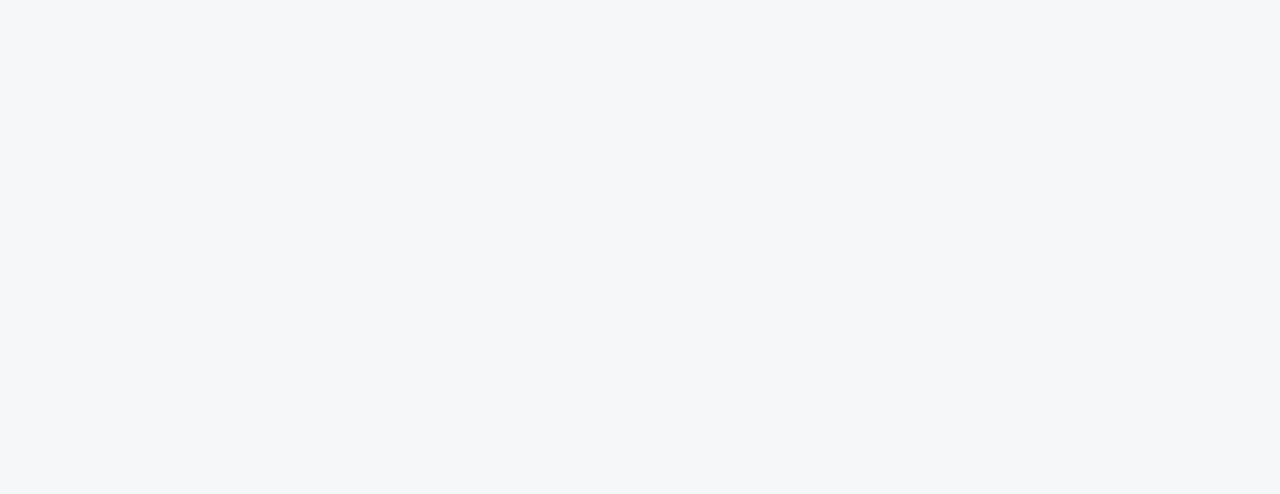
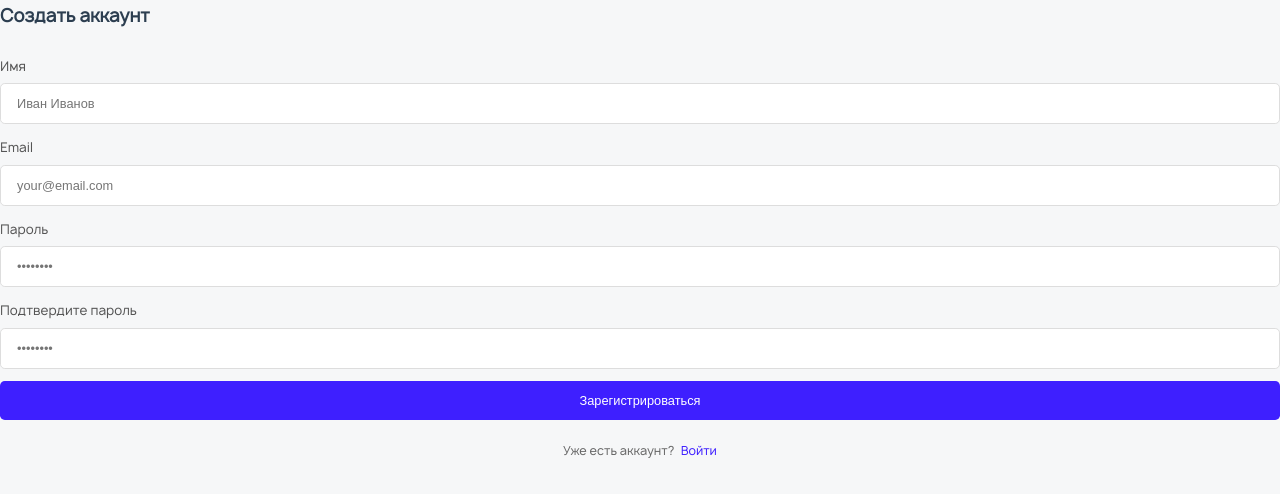
Before and after one commit to qiuscou/hackathon, a Vue app in the folder investium/: page /sign_up in a window 1280 px wide. Before the commit this address had no page. Shown: the top 494 px of the page. Built offline with nearby package versions, Linux system fonts and the light colour scheme.

Commit message:
Sign In + Sign Up

```diff
--- a/investium/src/components/NavBar.vue
+++ b/investium/src/components/NavBar.vue
@@ -10,7 +10,18 @@ export default {
         startups: 'Стартапы',
         how_it_works: 'Как это работает',
       },
+      isHomePage: this.$route.path === '/',
     }
+  },
+  watch: {
+    $route(to) {
+      this.isHomePage = to.path === '/'
+    },
+  },
+  methods: {
+    goToNewPage(page) {
+      this.$router.push({ name: page })
+    },
   },
 }
 </script>
@@ -32,8 +43,12 @@ export default {
         <button class="search-btn">
           <i class="fas fa-search"></i>
         </button>
-        <button class="btn btn-login">{{ navBarData.sign_in }}</button>
-        <button class="btn btn-primary">{{ navBarData.sign_up }}</button>
+        <button class="btn btn-login" @click="goToNewPage('SignIn')">
+          {{ navBarData.sign_in }}
+        </button>
+        <button class="btn btn-primary" @click="goToNewPage('SignUp')">
+          {{ navBarData.sign_up }}
+        </button>
       </div>
     </div>
   </header>
--- /dev/null
+++ b/investium/src/components/SignIn.vue
@@ -0,0 +1,115 @@
+<script>
+export default {
+  data() {
+    return {
+      signInData: {
+        account_login: 'Вход в аккаунт',
+        email: 'Email',
+        password: 'Пароль',
+        sign_in: 'Войти',
+        no_account: 'Нет аккаунта?',
+        sign_up: 'Зарегистрироваться',
+      },
+      email: '',
+      password: '',
+    }
+  },
+  methods: {
+    handleSubmit() {
+      // Логика входа
+    },
+  },
+}
+</script>
+
+<template>
+  <div class="login-form">
+    <h2>{{ signInData.account_login }}</h2>
+    <form @submit.prevent="handleSubmit">
+      <div class="form-group">
+        <label>{{ signInData.email }}</label>
+        <input type="email" v-model="email" placeholder="your@email.com" required />
+      </div>
+      <div class="form-group">
+        <label>{{ signInData.password }}</label>
+        <input type="password" v-model="password" placeholder="••••••••" required />
+      </div>
+      <button type="submit" class="btn-primary">{{ signInData.sign_in }}</button>
+    </form>
+    <div class="auth-footer">
+      <span>{{ signInData.no_account }}</span>
+      <router-link to="/sign_up">{{ signInData.sign_up }}</router-link>
+    </div>
+  </div>
+</template>
+
+<style scoped>
+.login-form {
+  display: flex;
+  flex-direction: column;
+  gap: 2.5vh;
+}
+
+h2 {
+  font-size: 2.2vh;
+  color: #2c3e50;
+  margin: 0 0 0.5vh 0;
+  font-weight: 600;
+}
+
+.form-group {
+  display: flex;
+  flex-direction: column;
+  gap: 0.8vh;
+  margin-bottom: 1.5vh;
+}
+
+label {
+  font-size: 1.6vh;
+  color: #555;
+}
+
+input {
+  padding: 1.5vh 2vh;
+  border: 0.1vh solid #ddd;
+  border-radius: 0.6vh;
+  font-size: 1.6vh;
+  transition: all 0.3s ease;
+}
+
+input:focus {
+  border-color: #3e1fff;
+  box-shadow: 0 0 0 0.2vh rgba(62, 31, 255, 0.2);
+}
+
+.btn-primary {
+  width: 100%;
+  padding: 1.5vh;
+  background-color: #3e1fff;
+  color: white;
+  border: none;
+  border-radius: 0.6vh;
+  font-size: 1.6vh;
+  font-weight: 500;
+  cursor: pointer;
+  transition: all 0.3s ease;
+}
+
+.btn-primary:hover {
+  background-color: #2a0de0;
+}
+
+.auth-footer {
+  display: flex;
+  gap: 0.8vh;
+  justify-content: center;
+  font-size: 1.5vh;
+  color: #666;
+}
+
+.auth-footer a {
+  color: #3e1fff;
+  text-decoration: none;
+  font-weight: 500;
+}
+</style>
--- /dev/null
+++ b/investium/src/components/SignUp.vue
@@ -0,0 +1,123 @@
+<script>
+export default {
+  data() {
+    return {
+      name: '',
+      email: '',
+      password: '',
+      confirmPassword: '',
+    }
+  },
+  methods: {
+    handleSubmit() {
+      // Логика регистрации
+    },
+  },
+}
+</script>
+
+<template>
+  <div class="register-form">
+    <h2>Создать аккаунт</h2>
+    <form @submit.prevent="handleSubmit">
+      <div class="form-group">
+        <label>Имя</label>
+        <input type="text" v-model="name" placeholder="Иван Иванов" required />
+      </div>
+      <div class="form-group">
+        <label>Email</label>
+        <input type="email" v-model="email" placeholder="your@email.com" required />
+      </div>
+      <div class="form-group">
+        <label>Пароль</label>
+        <input type="password" v-model="password" placeholder="••••••••" required />
+      </div>
+      <div class="form-group">
+        <label>Подтвердите пароль</label>
+        <input type="password" v-model="confirmPassword" placeholder="••••••••" required />
+      </div>
+      <button type="submit" class="btn-primary">Зарегистрироваться</button>
+    </form>
+    <div class="auth-footer">
+      <span>Уже есть аккаунт?</span>
+      <router-link to="/sign_in">Войти</router-link>
+    </div>
+  </div>
+</template>
+
+<style scoped>
+.register-form {
+  display: flex;
+  flex-direction: column;
+  gap: 2.5vh;
+}
+
+.login-form {
+  display: flex;
+  flex-direction: column;
+  gap: 2.5vh;
+}
+
+h2 {
+  font-size: 2.2vh;
+  color: #2c3e50;
+  margin: 0 0 0.5vh 0;
+  font-weight: 600;
+}
+
+.form-group {
+  display: flex;
+  flex-direction: column;
+  gap: 0.8vh;
+  margin-bottom: 1.5vh;
+}
+
+label {
+  font-size: 1.6vh;
+  color: #555;
+}
+
+input {
+  padding: 1.5vh 2vh;
+  border: 0.1vh solid #ddd;
+  border-radius: 0.6vh;
+  font-size: 1.6vh;
+  transition: all 0.3s ease;
+}
+
+input:focus {
+  border-color: #3e1fff;
+  box-shadow: 0 0 0 0.2vh rgba(62, 31, 255, 0.2);
+}
+
+.btn-primary {
+  width: 100%;
+  padding: 1.5vh;
+  background-color: #3e1fff;
+  color: white;
+  border: none;
+  border-radius: 0.6vh;
+  font-size: 1.6vh;
+  font-weight: 500;
+  cursor: pointer;
+  transition: all 0.3s ease;
+}
+
+.btn-primary:hover {
+  background-color: #2a0de0;
+}
+
+.auth-footer {
+  display: flex;
+  gap: 0.8vh;
+  justify-content: center;
+  font-size: 1.5vh;
+  color: #666;
+}
+
+.auth-footer a {
+  color: #3e1fff;
+  text-decoration: none;
+  font-weight: 500;
+}
+</style>
--- a/investium/src/router.js
+++ b/investium/src/router.js
@@ -1,10 +1,13 @@
 import { createRouter, createWebHistory } from 'vue-router'
-import App from '/src/App.vue'
 import HomePage from './pages/HomePage.vue'
+import SignIn from './components/SignIn.vue'
+import SignUp from './components/SignUp.vue'
 
 const routes = [
   { path: '/', redirect: '/home' },
   { path: '/home', name: 'HomePage', component: HomePage },
+  { path: '/sign_in', name: 'SignIn', component: SignIn },
+  { path: '/sign_up', name: 'SignUp', component: SignUp },
 ]
 
 const router = createRouter({
```
Also changed, not shown: investium/src/pages/AuthPage.vue (added, +74 -0 lines).
